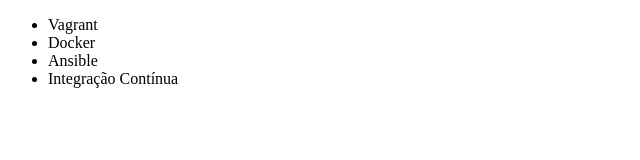
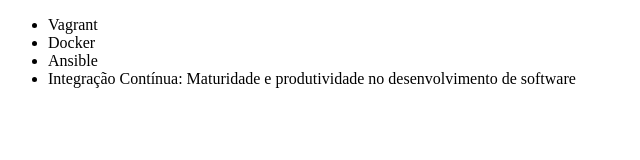
Before and after one commit to danliima/AulasGit, a plain HTML site: page index.html in a window 1280 px wide. Shown: the whole page, without its empty margins (0-640 px from the left). Drawn offline with Linux system fonts and the light colour scheme.

Commit message:
Renomeando curso de Integração Contínua

```diff
--- a/index.html
+++ b/index.html
@@ -9,7 +9,7 @@
         <li>Vagrant</li>
         <li>Docker</li>
         <li>Ansible</li>
-        <li>Integração Contínua</li>
+        <li>Integração Contínua: Maturidade e produtividade no desenvolvimento de software</li>
     </ul>
 </body>
 </html>
```
